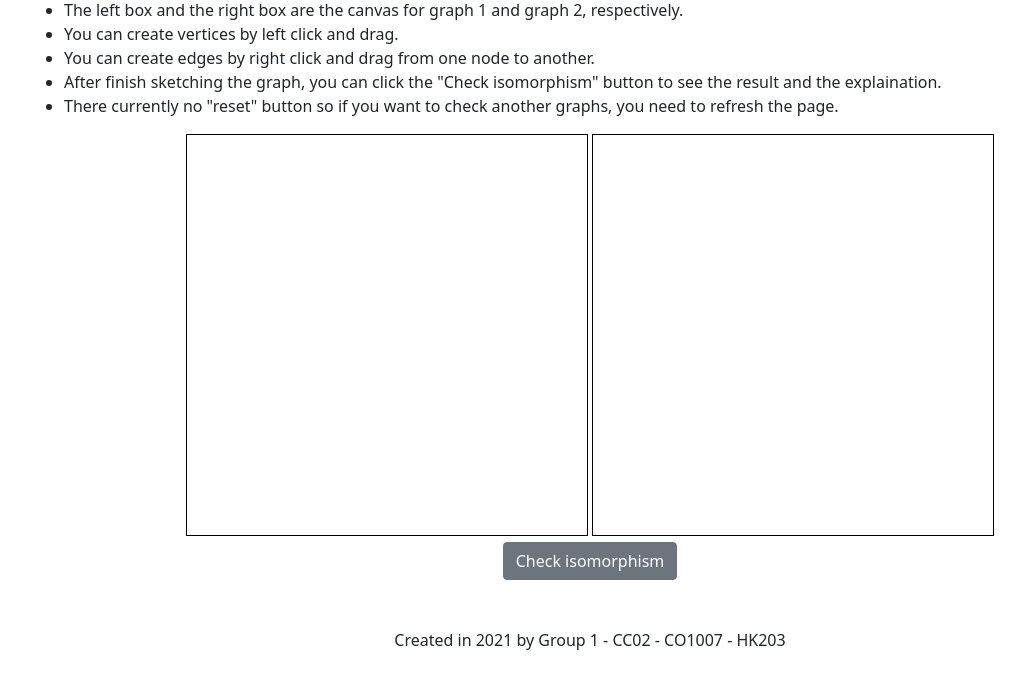
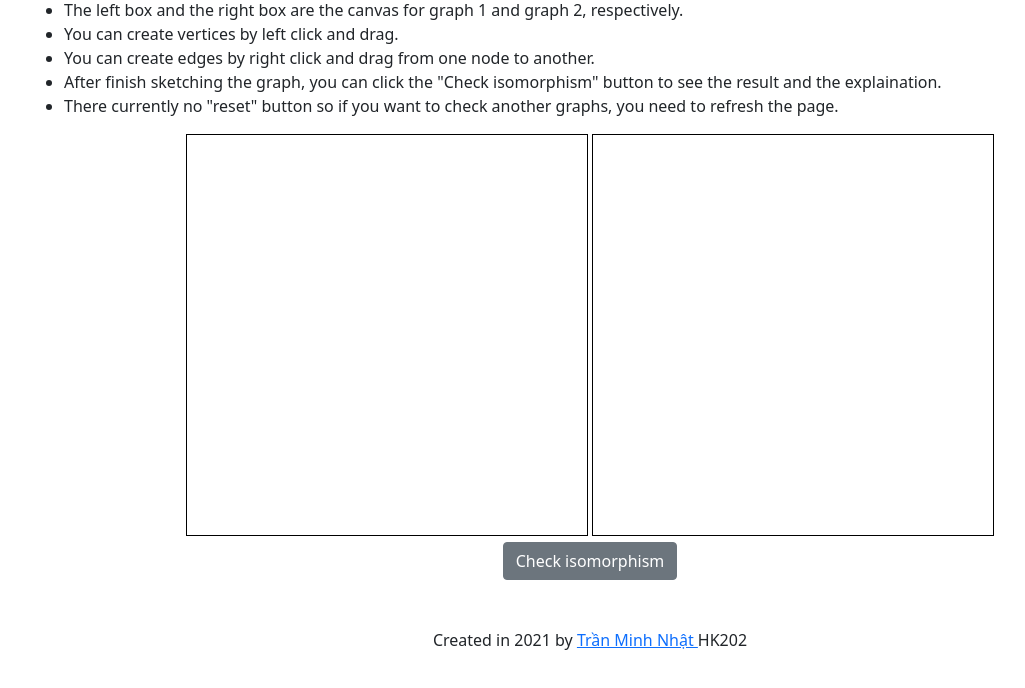
Before and after one commit to nhatVNU/graphiso, a plain HTML site: page index.html in a window 1280 px wide. Shown: the part 98-786 px from the top of the page, without its empty margins (50-1075 px from the left). Drawn offline with nearby package versions, Linux system fonts and the light colour scheme; no server answers.

Commit message:
Update index.html

```diff
--- a/index.html
+++ b/index.html
@@ -37,7 +37,7 @@
     </div>
     <footer>
       <div class="text-center pt-4">
-        Created in 2021 by Group 1 - CC02 - CO1007 - HK203
+        Created in 2021 by <a href="https://www.facebook.com/profile.php?id=100013896646198">Trần Minh Nhật </a> HK202
       </div>
     </footer>
   </body>
```
